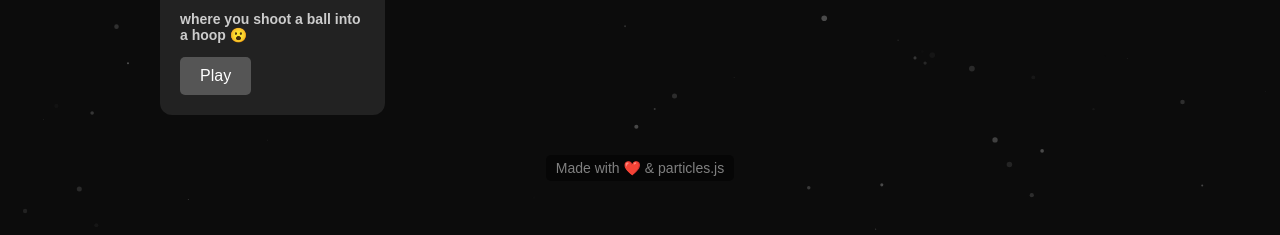
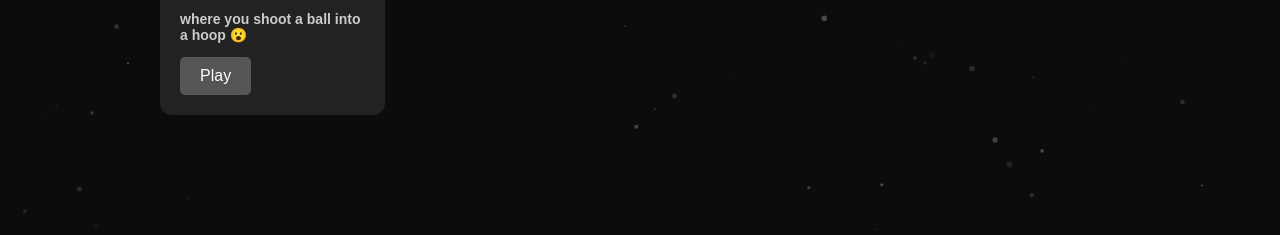
Before and after one commit to breezly101/nexuss, a plain HTML site: page games/construct/levels/levels.html in a window 1280 px wide. Shown: the part 565-800 px from the top of the page. Drawn offline with nearby package versions, Linux system fonts and the light colour scheme; files whose address does not match are found by name.

Commit message:
Update levels.html

```diff
--- a/games/construct/levels/levels.html
+++ b/games/construct/levels/levels.html
@@ -133,8 +133,6 @@
     </div>
   </div>
 
-  <footer>Made with ❤️ & particles.js</footer>
-
   <!-- Particles.js Library -->
   <script src="https://cdn.jsdelivr.net/particles.js/2.0.0/particles.min.js"></script>
 
```
